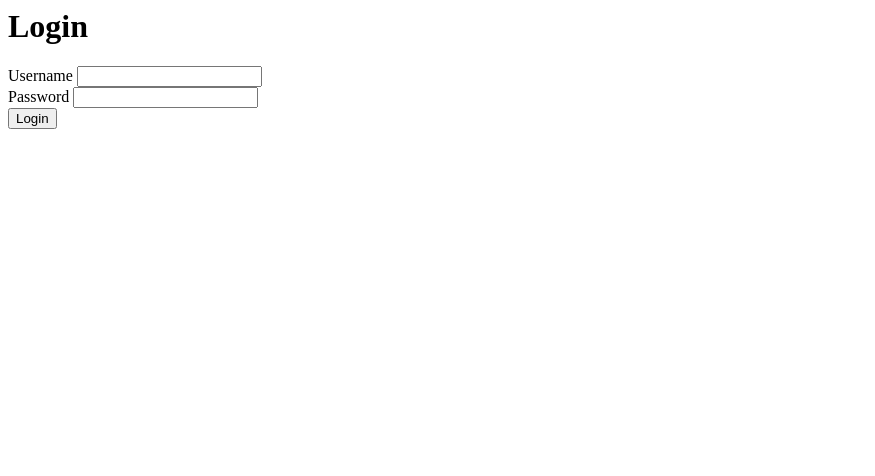
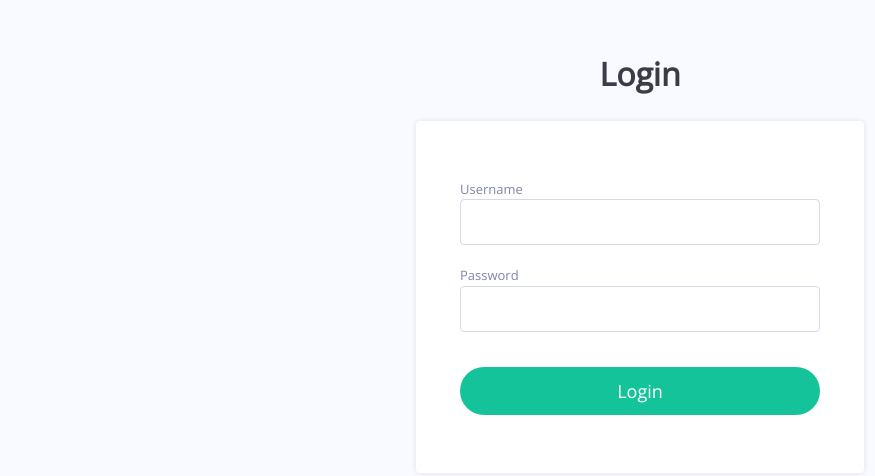
Before and after one commit to BegalNenen/Basic-Login-Function-Javascript, a plain HTML site: page index.html in a window 1280 px wide. Shown: the whole page, without its empty margins (0-875 px from the left). Drawn offline with nearby package versions, Linux system fonts and the light colour scheme.

Commit message:
Update index.html

```diff
--- a/index.html
+++ b/index.html
@@ -1,7 +1,7 @@
 <html>
   <head>
     <meta name="viewport" content="width=device-width, initial-scale=1">
-    <link rel="stylesheet" href="/css/styles.css">
+    <link rel="stylesheet" href="/style.css">
     <title>LOGIN PAGE</title>
 <body>
     <h1>Login</h1>
```
